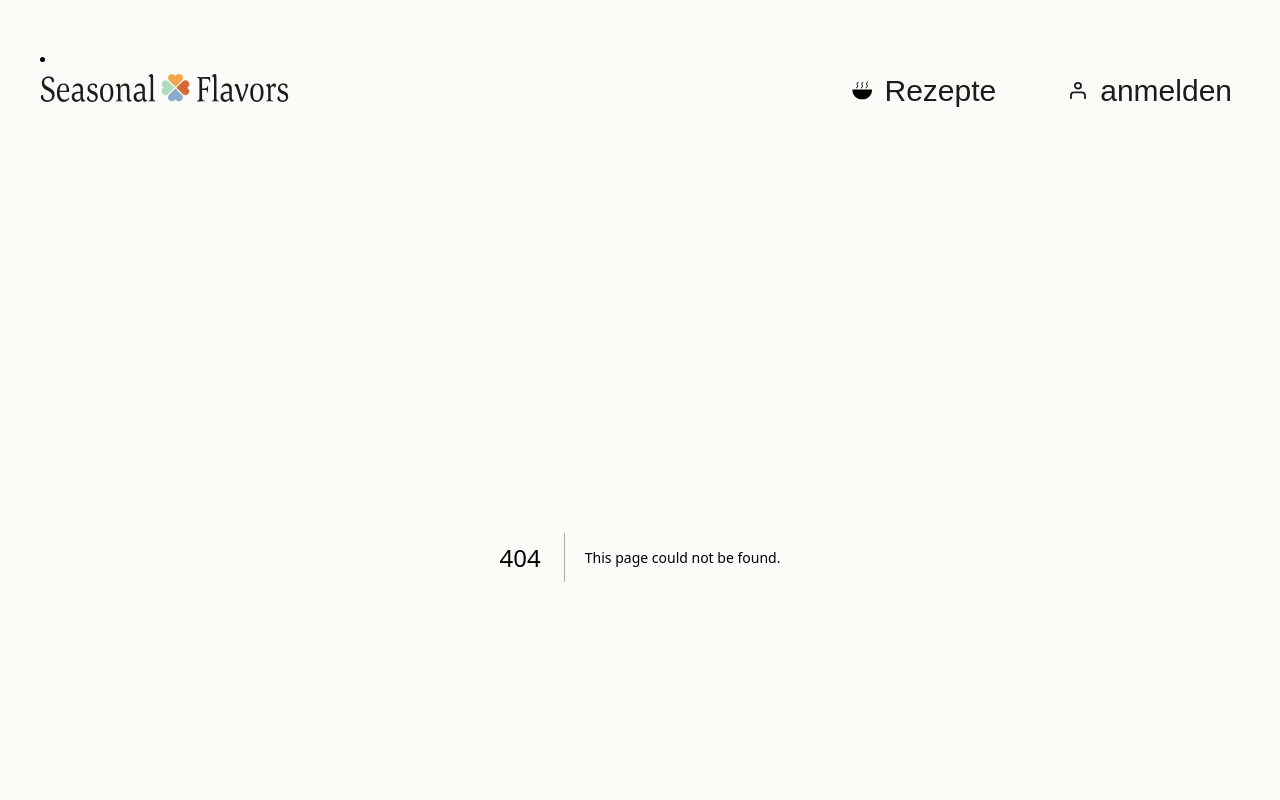
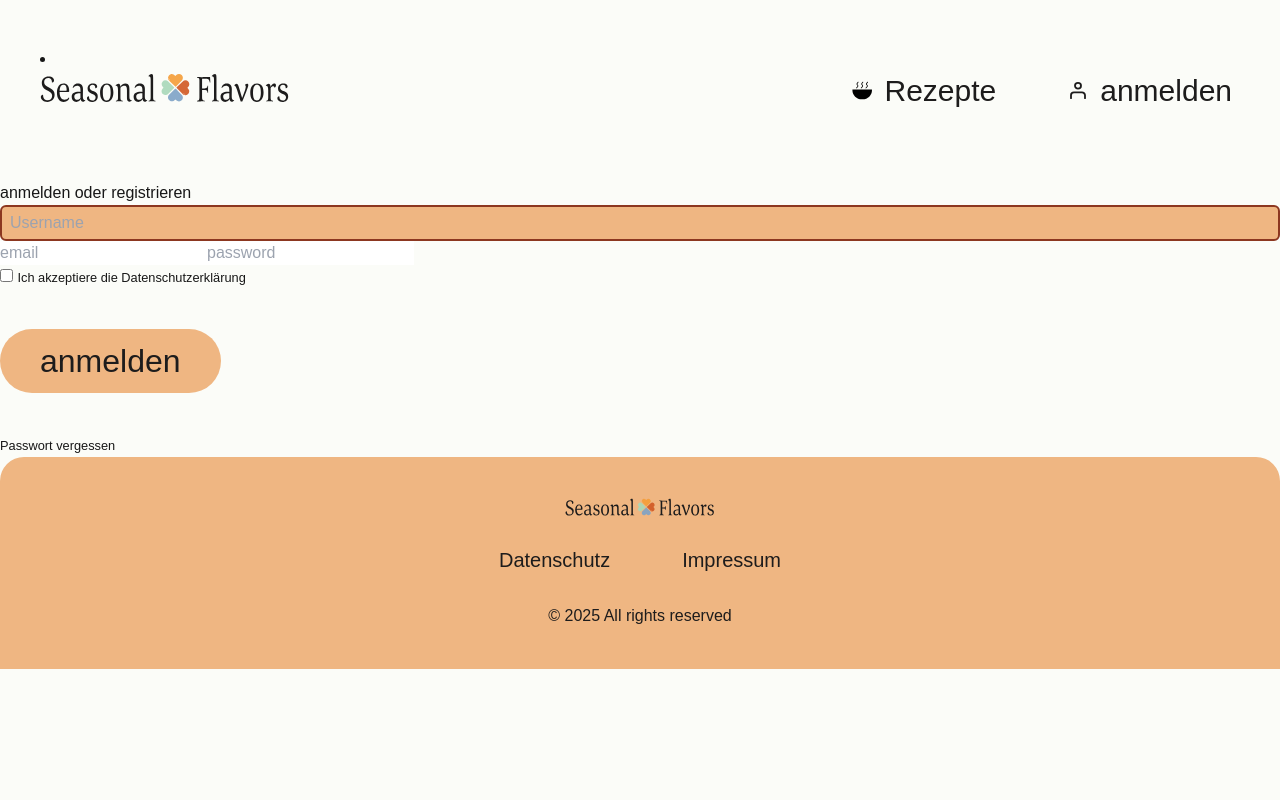
Before and after one commit to leolivi/Seasonal-Flavors, a Next.js app in the folder frontend/: page /login in a window 1280 px wide. Before the commit this address had no page. Shown: the top 800 px of the page. Built offline with nearby package versions, Linux system fonts and the light colour scheme.

Commit message:
feat(fe-4): add login or register module

```diff
--- /dev/null
+++ b/frontend/src/app/login/page.tsx
@@ -0,0 +1,37 @@
+import { Button } from "@/components/button/button";
+import { getSeasonColor } from "@/utils/SeasonUtils";
+
+export default function Login() {
+  const seasonalColor = getSeasonColor();
+
+  return (
+    <div>
+      <h1 className="opacity-0">Login</h1>
+      <p>anmelden oder registrieren</p>
+      <form
+        className={`flex items-center rounded-md border-2 border-${seasonalColor}-dark bg-${seasonalColor}-light px-2 py-1 hover:bg-white active:bg-white`}
+      >
+        <label htmlFor="username">
+          <input
+            type="text"
+            name="username"
+            placeholder="Username"
+            className="bg-transparent text-sfblack outline-none focus:border-none active:border-none max-[540px]:w-[10rem] max-[480px]:w-[5rem]"
+          />
+        </label>
+      </form>
+      <label htmlFor="email">
+        <input type="text" placeholder="email" />
+      </label>
+      <label htmlFor="password">
+        <input type="text" placeholder="password" />
+      </label>
+      <div>
+        <input type="checkbox" name="data policy" />{" "}
+        <small>Ich akzeptiere die Datenschutzerklärung</small>
+      </div>
+      <Button label="anmelden"></Button>
+      <small>Passwort vergessen</small>
+    </div>
+  );
+}
--- a/frontend/src/app/page.tsx
+++ b/frontend/src/app/page.tsx
@@ -1,5 +1,4 @@
 import Teaser from "@/components/teaser/teaser";
-import { Season } from "@/utils/Season";
 import { RegisterBanner } from "@/components/banner/register-banner";
 import registerImage from "../assets/images/register-image.jpg";
 import Image from "next/image";
@@ -54,8 +53,6 @@ const Home = async () => {
     }),
   );
 
-  console.log("Filtered Recipes for Season:", seasonName, formattedCardData);
-
   return (
     <main>
       <ScrollButton />
--- a/frontend/src/app/recipes/page.tsx
+++ b/frontend/src/app/recipes/page.tsx
@@ -1,5 +1,4 @@
 import CardListWrapper from "@/components/card-list.tsx/card-list-wrapper";
-import { LayoutOptions } from "@/components/card-list.tsx/card-list";
 import dataFetch from "@/utils/data-fetch";
 import ScrollButton from "@/components/scroll-button/scroll-button";
 import FilterBar from "@/components/filter-bar/filter-bar";
@@ -7,6 +6,7 @@ import { Typography } from "@/components/ui/typography";
 import { Button } from "@/components/button/button";
 import Arrow from "src/assets/icons/arrow.svg";
 import { getCurrentSeason } from "@/utils/SeasonUtils";
+import { LayoutOptions } from "@/utils/layout-options";
 
 interface RecipesProps {
   searchParams?: { title?: string };
@@ -36,7 +36,7 @@ const Recipes = async ({ searchParams }: RecipesProps) => {
 
   if (!Array.isArray(cardData)) {
     console.error("Expected cardData to be an array, but got:", cardData);
-    return; // or handle the error appropriately
+    return;
   }
 
   const formattedCardData = await Promise.all(
@@ -73,6 +73,7 @@ const Recipes = async ({ searchParams }: RecipesProps) => {
       <ScrollButton />
       <h1 className="h-0 opacity-0">Rezepte</h1>
       <FilterBar title={title} />
+
       {formattedCardData.length > 0 ? (
         <CardListWrapper
           cardData={formattedCardData}
@@ -91,6 +92,7 @@ const Recipes = async ({ searchParams }: RecipesProps) => {
           </Typography>
         </div>
       )}
+
       <div className="flex w-full justify-center">
         <Button label="mehr" iconRight={<Arrow />}></Button>
       </div>
--- a/frontend/src/components/banner/register-banner.tsx
+++ b/frontend/src/components/banner/register-banner.tsx
@@ -1,12 +1,20 @@
 "use client";
-
+import Cross from "@/assets/icons/cross.svg";
 import { Button } from "../button/button";
 import { Typography } from "../ui/typography";
 import { useRouter } from "next/navigation";
 import { getSeasonColor } from "@/utils/SeasonUtils";
 
+interface RegisterBannerProps {
+  onClose?: () => void;
+  showCloseBtn?: boolean;
+}
+
 //  Component to display The register Banner
-export const RegisterBanner = () => {
+export const RegisterBanner = ({
+  onClose,
+  showCloseBtn = false,
+}: RegisterBannerProps) => {
   const seasonalColor = getSeasonColor();
 
   const router = useRouter();
@@ -21,6 +29,13 @@ export const RegisterBanner = () => {
       data-testid="register-banner"
       className={`w-fit cursor-pointer rounded-lg border-4 bg-${seasonalColor}-dark/80 border-${seasonalColor}-dark flex flex-col items-center px-12 py-2 pt-10 max-[380px]:px-4`}
     >
+      {showCloseBtn && (
+        <Cross
+          onClick={onClose}
+          className="absolute right-2 top-2 m-2 w-6 cursor-pointer stroke-sfwhite stroke-2"
+          aria-label="Close Register Banner"
+        />
+      )}
       <Typography variant="body">
         <p className="text-center font-figtreeRegular text-sfwhite">
           erstelle eigene <br /> saisonale Rezepte!
--- a/frontend/src/components/button/button.tsx
+++ b/frontend/src/components/button/button.tsx
@@ -1,4 +1,3 @@
-import { Season } from "@/utils/Season";
 import { Typography } from "../ui/typography";
 import { getSeasonColor } from "@/utils/SeasonUtils";
 
--- a/frontend/src/components/card-list.tsx/card-list-wrapper.tsx
+++ b/frontend/src/components/card-list.tsx/card-list-wrapper.tsx
@@ -1,5 +1,8 @@
-import { CardList, LayoutOptions } from "@/components/card-list.tsx/card-list";
-import { ReactNode } from "react";
+"use client";
+import { CardList } from "@/components/card-list.tsx/card-list";
+import { LayoutOptionType } from "@/utils/layout-options";
+import { useState } from "react";
+import { RegisterBanner } from "../banner/register-banner";
 
 interface CardListWrapperProps {
   cardData: {
@@ -11,19 +14,41 @@ interface CardListWrapperProps {
     season?: string;
   }[];
   showDetail?: boolean;
-  style?: LayoutOptions;
-  children?: ReactNode;
+  style?: LayoutOptionType;
 }
 
 const CardListWrapper = ({
   cardData,
   showDetail,
   style,
-  children,
-}: CardListWrapperProps) => (
-  <CardList cardData={cardData} showDetail={showDetail} style={style}>
-    {children}9{" "}
-  </CardList>
-);
+}: CardListWrapperProps) => {
+  const [showRegisterBanner, setShowRegisterBanner] = useState(false);
+
+  const handleBookmarkClick = (e: React.MouseEvent) => {
+    e.preventDefault();
+    e.stopPropagation();
+    setShowRegisterBanner((prev) => !prev);
+  };
+
+  const handleCloseBanner = () => {
+    setShowRegisterBanner(false);
+  };
+
+  return (
+    <div>
+      <CardList
+        onBookmarkClick={handleBookmarkClick}
+        cardData={cardData}
+        showDetail={showDetail}
+        style={style}
+      />
+      {showRegisterBanner && (
+        <div className="fixed left-1/2 top-1/2 z-50 -translate-x-1/2">
+          <RegisterBanner showCloseBtn={true} onClose={handleCloseBanner} />
+        </div>
+      )}
+    </div>
+  );
+};
 
 export default CardListWrapper;
--- a/frontend/src/components/card-list.tsx/card-list.tsx
+++ b/frontend/src/components/card-list.tsx/card-list.tsx
@@ -1,6 +1,7 @@
-import { ReactNode } from "react";
+import { ReactNode, useState } from "react";
 import Card from "../card/card";
 import Link from "next/link";
+import { LayoutOptions, LayoutOptionType } from "@/utils/layout-options";
 
 interface CardListProps {
   cardData?: {
@@ -12,21 +13,16 @@ interface CardListProps {
     season?: string;
   }[];
   showDetail?: boolean;
-  style?: LayoutOptions;
-  children?: ReactNode;
+  style?: LayoutOptionType;
+  onBookmarkClick: (e: React.MouseEvent) => void;
 }
 
-export enum LayoutOptions {
-  FLEX = "flex pl-4 min-[640px]:p-8 space-x-4 overflow-x-auto",
-  GRID = "grid grid-cols-1 gap-4 p-0 min-[640px]:p-4 sm:grid-cols-2 lg:grid-cols-3",
-}
-
-// Component mapping through several Cards
+// Component mapping through recipe Cards
 export const CardList = ({
   showDetail,
-  style,
+  style = LayoutOptions.GRID,
   cardData = [],
-  children,
+  onBookmarkClick,
 }: CardListProps) => {
   return (
     <div className={style}>
@@ -44,10 +40,10 @@ export const CardList = ({
             prepDuration={item.prepDuration}
             season={item.season}
             showDetail={showDetail}
+            onBookmarkClick={onBookmarkClick}
           />
         </Link>
       ))}
-      {children}
     </div>
   );
 };
--- a/frontend/src/components/card-slider/card-slider.tsx
+++ b/frontend/src/components/card-slider/card-slider.tsx
@@ -3,8 +3,9 @@ import React, { useRef } from "react";
 import { color, motion, useScroll, useTransform } from "framer-motion";
 import { Button } from "../button/button";
 import { useRouter } from "next/navigation";
-import { CardList, LayoutOptions } from "../card-list.tsx/card-list";
+import { CardList } from "../card-list.tsx/card-list";
 import { getSeasonColor } from "@/utils/SeasonUtils";
+import { LayoutOptions } from "@/utils/layout-options";
 
 interface CardSliderProps {
   cardData: {
--- a/frontend/src/components/card/card.tsx
+++ b/frontend/src/components/card/card.tsx
@@ -1,10 +1,9 @@
 import Image from "next/image";
 import { Typography } from "../ui/typography";
 import Clock from "../../assets/icons/clock.svg";
-import Bookmark from "../../assets/icons/bookmark.svg";
 import Heart from "../ui/heart";
-import { Season } from "@/utils/Season";
 import { getSeasonColor } from "@/utils/SeasonUtils";
+import BookmarkButton from "../ui/bookmark";
 
 interface CardProps {
   imageSrc: string;
@@ -13,6 +12,7 @@ interface CardProps {
   prepDuration?: number;
   showDetail?: boolean;
   season?: string;
+  onBookmarkClick?: (e: React.MouseEvent) => void;
 }
 
 export default function Card({
@@ -22,10 +22,17 @@ export default function Card({
   prepDuration,
   showDetail = false,
   season,
+  onBookmarkClick = () => {},
 }: CardProps) {
   const seasonColors = season
     ? season.split(",").map((s) => getSeasonColor(s.trim()))
     : [];
+
+  const handleBookmarkClick = (e: React.MouseEvent) => {
+    e.preventDefault();
+    e.stopPropagation();
+    onBookmarkClick(e);
+  };
 
   return (
     <div
@@ -37,10 +44,7 @@ export default function Card({
     >
       <div className="min-[640px]:min-w-70 min-[1024px]:min-w-90 relative aspect-square min-w-56">
         {showDetail && (
-          <Bookmark
-            data-testid="bookmark"
-            className="absolute right-4 top-4 h-12 w-auto"
-          />
+          <BookmarkButton onClick={onBookmarkClick} data-testid="bookmark" />
         )}
         <Image
           className="pointer-events-none h-full w-full rounded-lg object-cover"
--- a/frontend/src/components/mobile-navigation/mobile-navigation.tsx
+++ b/frontend/src/components/mobile-navigation/mobile-navigation.tsx
@@ -31,7 +31,7 @@ export default function MobileNavigation({
       }`}
     >
       <Cross
-        className="m-2 w-6 cursor-pointer self-end"
+        className="m-2 w-6 cursor-pointer self-end stroke-sfblack stroke-2"
         onClick={onClose}
         data-testid="cross-icon"
       />
--- /dev/null
+++ b/frontend/src/components/ui/bookmark.tsx
@@ -0,0 +1,19 @@
+import BookmarkIcon from "../../assets/icons/bookmark.svg";
+
+interface BookmarkButtonProps {
+  onClick: (e: React.MouseEvent) => void;
+}
+
+export default function BookmarkButton({ onClick }: BookmarkButtonProps) {
+  return (
+    <>
+      <button
+        onClick={onClick}
+        className="absolute right-4 top-4"
+        aria-label="Bookmark"
+      >
+        <BookmarkIcon className="h-12 w-auto" />
+      </button>
+    </>
+  );
+}
--- /dev/null
+++ b/frontend/src/utils/layout-options.ts
@@ -0,0 +1,7 @@
+export const LayoutOptions = {
+  FLEX: "flex pl-4 min-[640px]:p-8 space-x-4 overflow-x-auto",
+  GRID: "grid grid-cols-1 gap-4 p-0 min-[640px]:p-4 sm:grid-cols-2 lg:grid-cols-3",
+} as const;
+
+export type LayoutOptionType =
+  (typeof LayoutOptions)[keyof typeof LayoutOptions];
```
Also changed, not shown: frontend/src/assets/icons/cross.svg.
